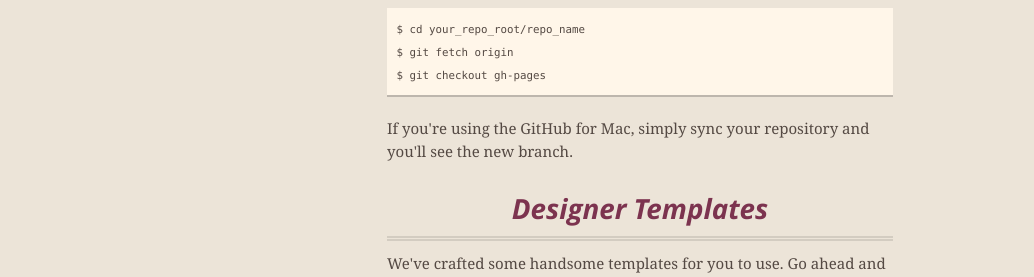
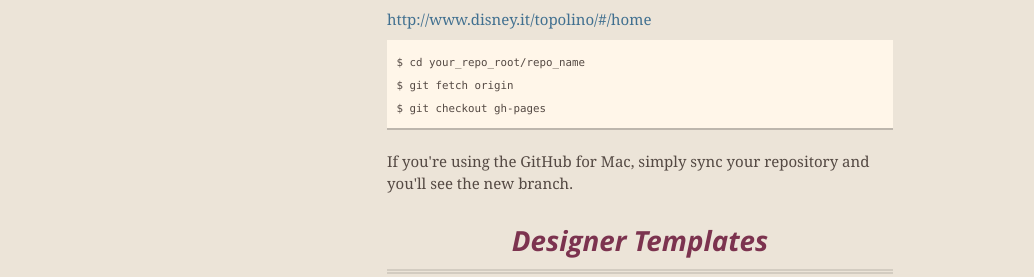
Before and after one commit to Francesca-Mura/Francesca-Mura.github.io, a plain HTML site: page index.html in a window 1280 px wide. Shown: the part 498-775 px from the top of the page, without its empty margins (0-1034 px from the left). Drawn offline with nearby package versions, Linux system fonts and the light colour scheme.

Commit message:
Update index.html

```diff
--- a/index.html
+++ b/index.html
@@ -53,6 +53,8 @@
 <img src="http://marcocamedda.blog.tiscali.it/files/2011/05/cagliari-calcio.jpg" style="float: left; margin: 11px; width: 25%;">
 This automatic page generator is the easiest way to create beautiful pages for all of your projects. Author your page content here using GitHub Flavored Markdown, select a template crafted by a designer, and publish. After your page is generated, you can check out the new branch:</p>
 
+<a href=""> http://www.disney.it/topolino/#/home </a>
+
 <pre><code>$ cd your_repo_root/repo_name
 $ git fetch origin
 $ git checkout gh-pages
```
